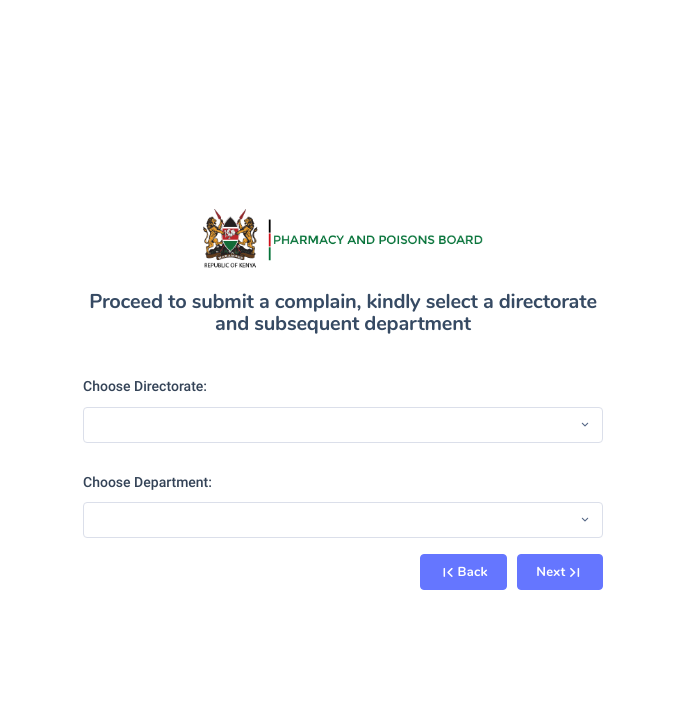
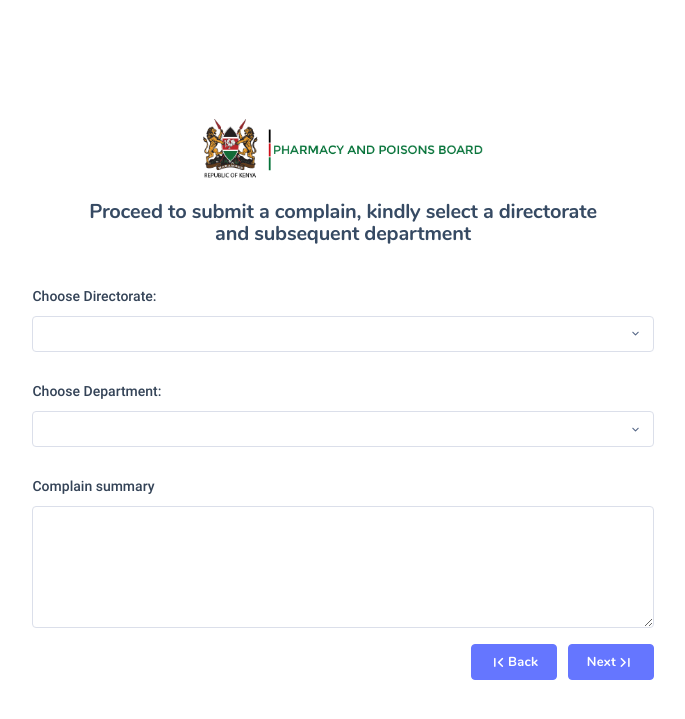
Before and after one commit to MartMbithi/iFeedback, a PHP site: page /views/complaint.php in a window 1280 px wide. Shown: the top 719 px of the page, without its empty margins (297-982 px from the left). Run offline with PHP 8.4, Linux system fonts and the light colour scheme; data comes from the database, SQL or seed files in the repository; some web fonts are replaced.

Commit message:
Craft Feeddback Summary

```diff
--- a/views/complaint.php
+++ b/views/complaint.php
@@ -113,6 +113,10 @@
                                             </select>
                                             <input type="hidden" name="department_email" id="department_email" value="">
                                         </div>
+                                        <div class="col-md-12">
+                                            <label for="department" class="form-label">Complain summary</label>
+                                            <textarea class="form-control" name="feedback_summary" value=""></textarea>
+                                        </div>
                                     </div>
                                 </div>
                             </div>
```
